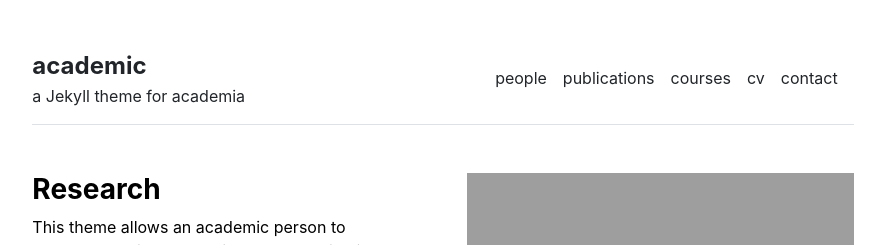
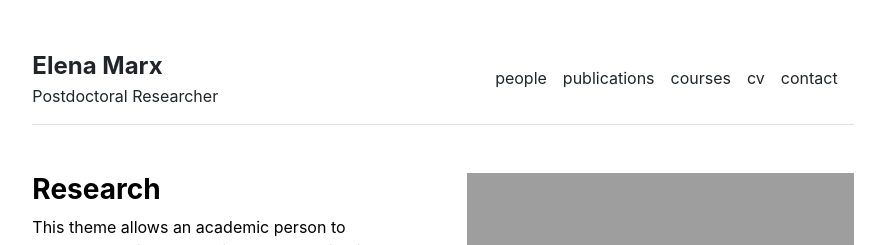
Before and after one commit to elena-marx/elena-marx.github.io, a Jekyll site: the page built from index.md, in a window 1280 px wide. Shown: the top 245 px of the page, without its empty margins (197-1082 px from the left). Built offline with Jekyll 4.4.1, drawn with Linux system fonts in a browser that asks for light colours.

Commit message:
Configure site details

```diff
--- a/_config.yml
+++ b/_config.yml
@@ -1,4 +1,4 @@
-url: "" # the base hostname & protocol for your site, e.g. http://example.com
-baseurl: "" # the subpath of your site, e.g. /blog
-title: "academic" # the name of your site, e.g. ACME Corp.
-description: "a Jekyll theme for academia"
+url: "https://elena-marx.github.io"
+baseurl: ""
+title: "Elena Marx"
+description: "Postdoctoral Researcher"
```
